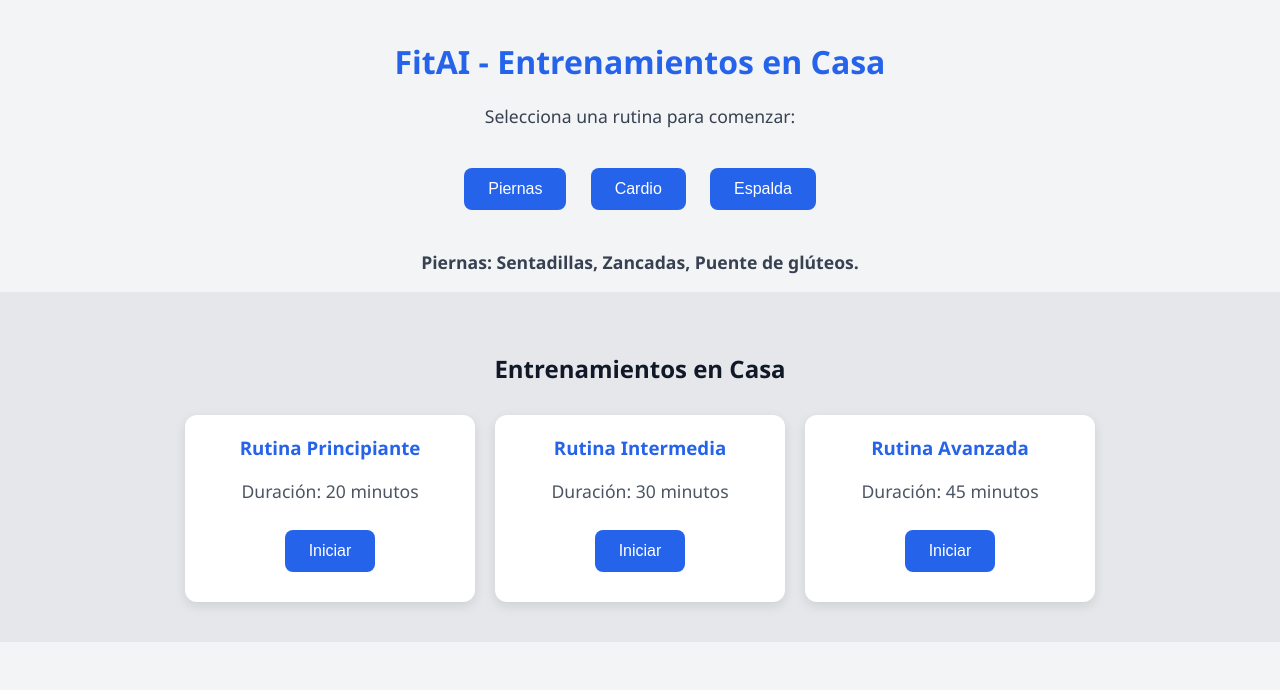
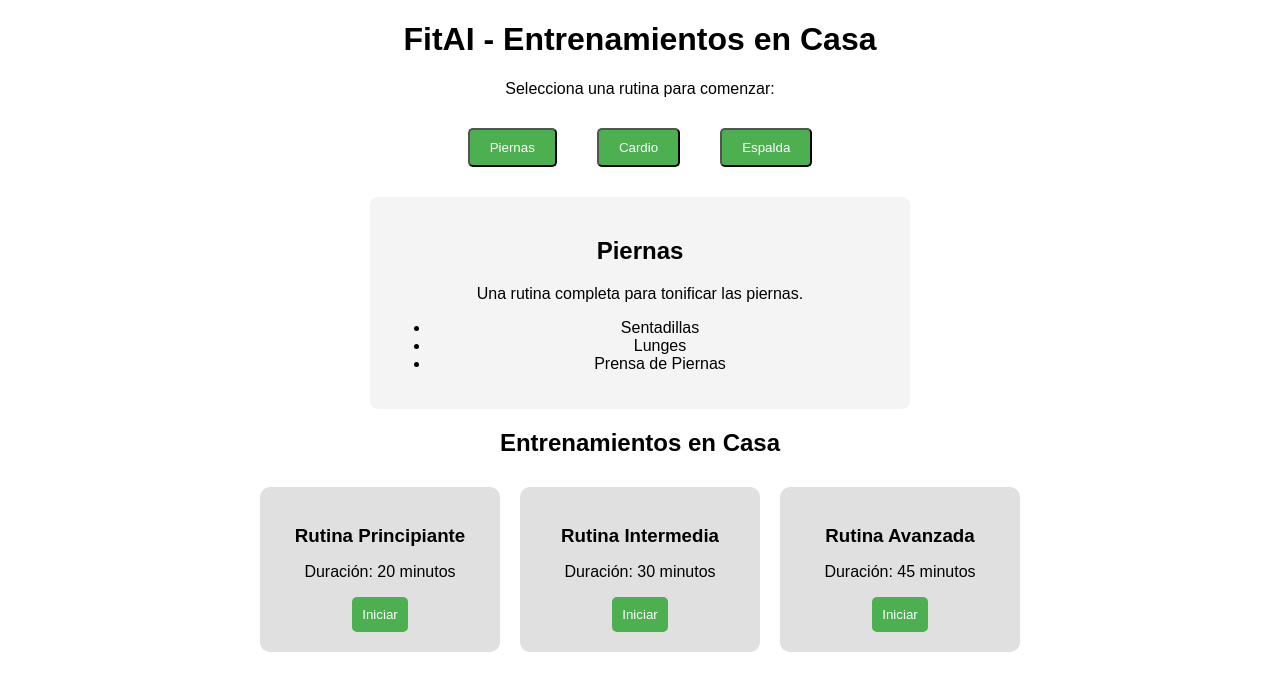
Before and after one commit to JOTA3183/fitai-web, a website built with Vite: page index.html in a window 1280 px wide. Both pictures are taken after a click on the button "Piernas". Built offline with nearby package versions, Linux system fonts and the light colour scheme.

Commit message:
Actualización de la estructura y estilos de la página

```diff
--- a/script.js
+++ b/script.js
@@ -1,53 +1,44 @@
-document.addEventListener('DOMContentLoaded', () => {
-  // Muestra detalles del grupo muscular
-  const workoutButtons = document.querySelectorAll('.workout-btn');
-  const detailsDiv = document.getElementById('workout-details');
+// Se seleccionan todos los botones de entrenamiento
+const workoutButtons = document.querySelectorAll('.workout-btn');
+const workoutDetails = document.getElementById('workout-details');
 
-  workoutButtons.forEach(button => {
-    button.addEventListener('click', () => {
-      const tipo = button.getAttribute('data-workout');
-      mostrarDetalles(tipo);
-    });
+// Función para mostrar los detalles de un entrenamiento
+const showWorkoutDetails = (workoutType) => {
+  const workouts = {
+    Piernas: {
+      description: 'Una rutina completa para tonificar las piernas.',
+      exercises: ['Sentadillas', 'Lunges', 'Prensa de Piernas'],
+    },
+    Cardio: {
+      description: 'Rutina de Cardio para quemar grasa y mejorar resistencia.',
+      exercises: ['Correr en sitio', 'Jumping Jacks', 'Saltar la cuerda'],
+    },
+    Espalda: {
+      description: 'Rutina enfocada en fortalecer la espalda.',
+      exercises: ['Pull-ups', 'Remo', 'Superman'],
+    },
+  };
+
+  // Se obtienen los detalles del entrenamiento según el tipo
+  const details = workouts[workoutType];
+
+  if (details) {
+    workoutDetails.innerHTML = `
+      <h2>${workoutType}</h2>
+      <p>${details.description}</p>
+      <ul>
+        ${details.exercises.map(ex => `<li>${ex}</li>`).join('')}
+      </ul>
+    `;
+  } else {
+    workoutDetails.innerHTML = '<p>Selecciona un entrenamiento.</p>';
+  }
+};
+
+// Se agrega el evento de clic a cada botón
+workoutButtons.forEach(button => {
+  button.addEventListener('click', () => {
+    const workoutType = button.dataset.workout;
+    showWorkoutDetails(workoutType);
   });
-
-  function mostrarDetalles(tipo) {
-    let mensaje = '';
-
-    switch (tipo) {
-      case 'Piernas':
-        mensaje = 'Sentadillas, Zancadas, Puente de glúteos.';
-        break;
-      case 'Cardio':
-        mensaje = 'Jumping jacks, Burpees, Mountain climbers.';
-        break;
-      case 'Espalda':
-        mensaje = 'Superman, Remo con banda elástica, Estiramientos.';
-        break;
-      default:
-        mensaje = 'Selecciona una rutina para ver los detalles.';
-    }
-
-    detailsDiv.innerHTML = `<p><strong>${tipo}:</strong> ${mensaje}</p>`;
-  }
-
-  // Función para rutinas por nivel
-  window.iniciarRutina = (nivel) => {
-    let mensaje = '';
-
-    switch (nivel) {
-      case 'principiante':
-        mensaje = 'Rutina Principiante: 20 minutos de ejercicios básicos.';
-        break;
-      case 'intermedio':
-        mensaje = 'Rutina Intermedia: 30 minutos con intensidad moderada.';
-        break;
-      case 'avanzado':
-        mensaje = 'Rutina Avanzada: 45 minutos de entrenamiento exigente.';
-        break;
-      default:
-        mensaje = 'Selecciona un nivel válido.';
-    }
-
-    alert(mensaje);
-  };
 });
--- a/styles.css
+++ b/styles.css
@@ -1,89 +1,66 @@
-/* Estilos generales */
 body {
-  font-family: 'Segoe UI', Tahoma, Geneva, Verdana, sans-serif;
-  background-color: #f3f4f6;
-  color: #111827;
-  margin: 0;
-  padding: 0;
+  font-family: Arial, sans-serif;
   text-align: center;
 }
 
-h1 {
-  color: #2563eb;
-  margin-top: 40px;
+.workout-btn {
+  background-color: #4CAF50;
+  color: white;
+  padding: 10px 20px;
+  border-radius: 5px;
+  margin: 10px;
+  cursor: pointer;
 }
 
-p {
-  font-size: 1.1rem;
-  color: #374151;
+.workout-btn:hover {
+  background-color: #45a049;
 }
 
-/* Botones generales */
-button {
-  background-color: #2563eb;
-  color: white;
-  border: none;
-  padding: 12px 24px;
-  font-size: 1rem;
-  border-radius: 8px;
-  cursor: pointer;
-  transition: background-color 0.3s ease;
-  margin: 10px;
+.workout-list {
+  display: flex;
+  justify-content: center;
+  gap: 20px;
+  margin-top: 20px;
 }
 
-button:hover {
-  background-color: #1d4ed8;
+#workout-details {
+  margin-top: 20px;
+  padding: 20px;
+  background-color: #f4f4f4;
+  border-radius: 8px;
+  max-width: 500px;
+  margin-left: auto;
+  margin-right: auto;
 }
 
-/* Sección de selección de grupos musculares */
-.workout-list {
-  margin: 30px 0;
-}
-
-/* Detalles del entrenamiento */
-.details {
-  margin-top: 20px;
-  font-weight: bold;
-  color: #111827;
-}
-
-/* Sección de tarjetas */
-#entrenamientos {
-  padding: 40px 20px;
-  background-color: #e5e7eb;
-}
-
-#entrenamientos h2 {
-  margin-bottom: 30px;
-  color: #111827;
-}
-
-/* Tarjetas de entrenamiento */
 .tarjetas {
   display: flex;
   justify-content: center;
-  flex-wrap: wrap;
   gap: 20px;
+  margin-top: 30px;
 }
 
 .tarjeta {
-  background-color: #ffffff;
+  background-color: #e0e0e0;
   padding: 20px;
-  border-radius: 12px;
-  box-shadow: 0 4px 12px rgba(0, 0, 0, 0.1);
-  width: 250px;
-  transition: transform 0.2s ease;
-}
-
-.tarjeta:hover {
-  transform: scale(1.05);
+  border-radius: 10px;
+  width: 200px;
+  text-align: center;
 }
 
 .tarjeta h3 {
-  margin-top: 0;
-  color: #2563eb;
+  margin-bottom: 10px;
 }
 
-.tarjeta p {
-  color: #4b5563;
+.tarjeta button {
+  background-color: #4CAF50;
+  color: white;
+  padding: 10px;
+  border-radius: 5px;
+  border: none;
+  cursor: pointer;
 }
+
+.tarjeta button:hover {
+  background-color: #45a049;
+}
```
